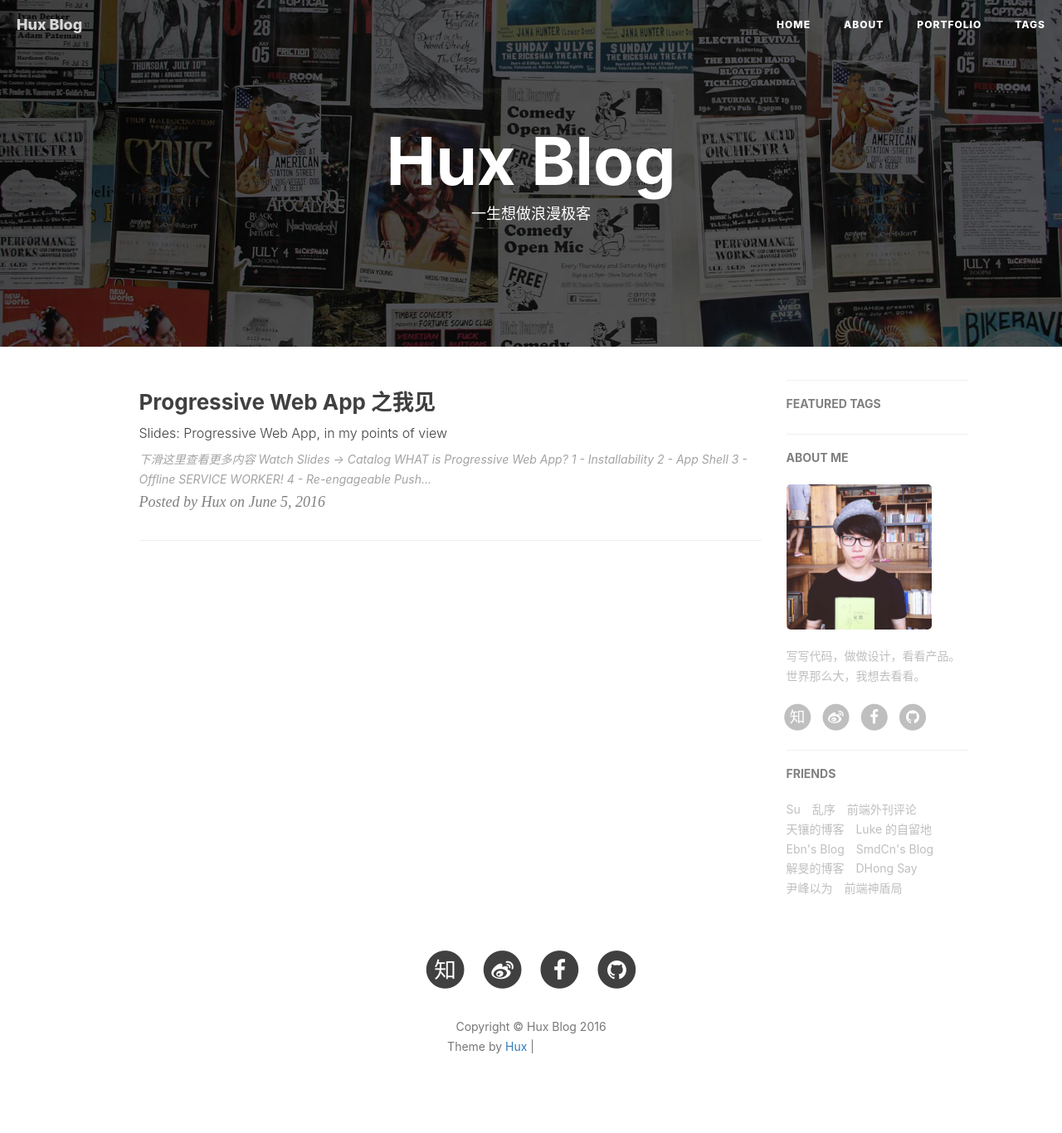
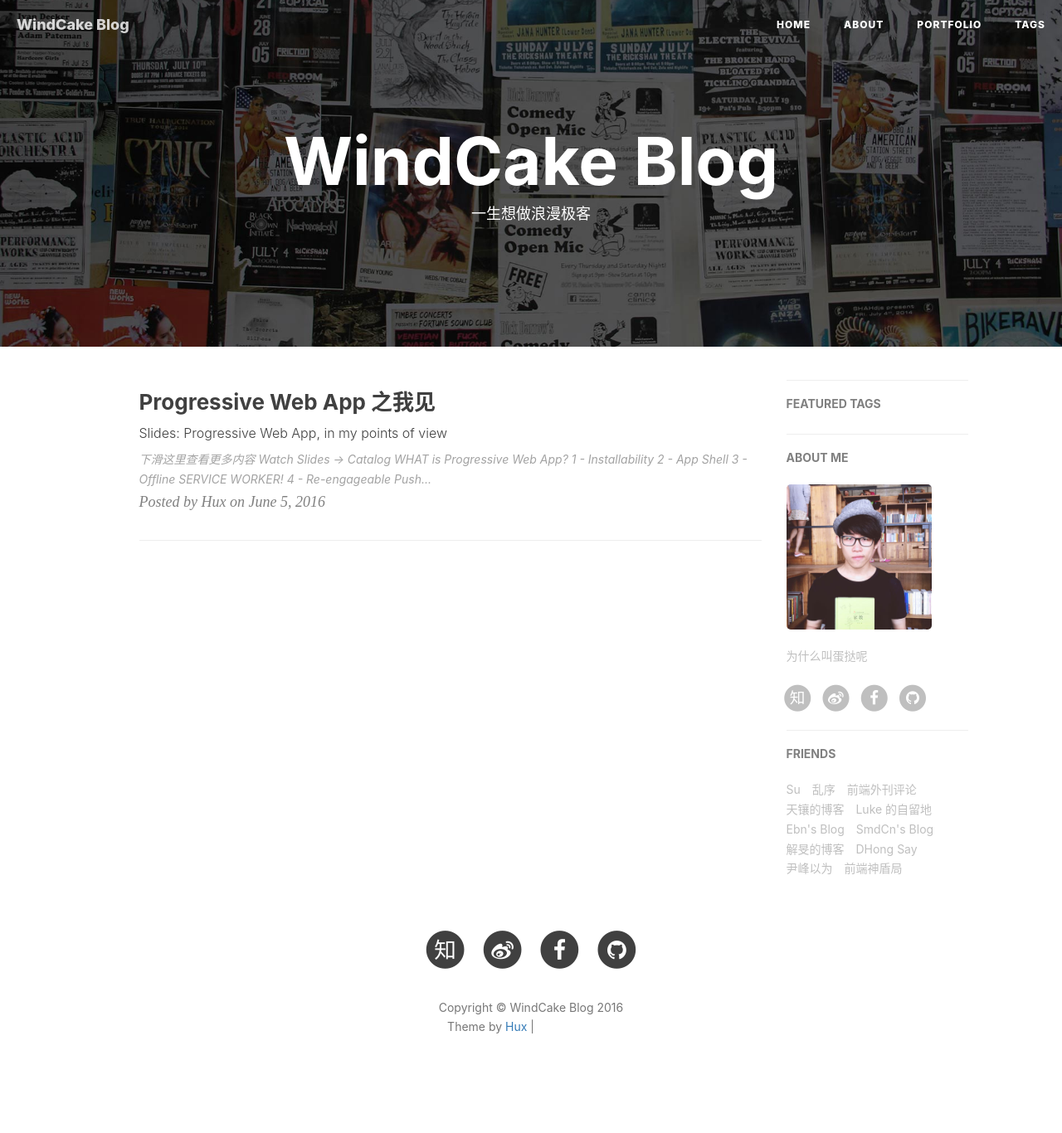
Before and after one commit to windcake/windcake.github.io, a Jekyll site: the page built from index.html, in a window 1280 px wide. Shown: the whole page at 83% size. Built offline with Jekyll 4.4.1, drawn with Linux system fonts in a browser that asks for light colours; nearby versions of some CDN libraries; the list of posts is cut into pages by our own code; comment, search, counter and statistics services are not loaded; after the commit the page ends 1342 px from its top, so only the background shows below that; part of the change alters nothing that is shown; grey boxes are pictures that could not be loaded.

Commit message:
更改部分config
config

```diff
--- a/_config.yml
+++ b/_config.yml
@@ -1,22 +1,22 @@
 # Site settings
-title: Hux Blog
-SEOTitle: 黄玄的博客 | Hux Blog
+title: WindCake Blog
+SEOTitle: 风吹蛋挞 | WindCake Blog
 header-img: img/home-bg.jpg
 email: huxpro@gmail.com
-description: "关于前端与设计、黑客与画家 | 黄玄，Web & Mobile Lover，Front-End Engineer，UX Designer | 这里是 @Hux黄玄 的个人博客，与你一起发现更大的世界。"
-keyword: "黄玄, Hux黄玄, Hux, 鬼栈, huxpro, @huxpro, 黄玄的博客, Hux Blog, 博客, 个人网站, 互联网, 前端, 设计, 产品, 肖玉, Lynn, 肖玉的男朋友"
-url: "http://huangxuan.me"              # your host, for absolute URL
+description: "风吹蛋挞的博客"
+keyword: "风吹蛋挞，写也白写，百度不收录"
+url: "http://windcake.io"              # your host, for absolute URL
 baseurl: ""                             # for example, '/blog' if your blog hosted on 'host/blog'
 
 
 
 # SNS settings
 RSS: false
-weibo_username:     huxpro
-zhihu_username:     huxpro
-github_username:    huxpro
+weibo_username:     WindCake
+zhihu_username:     WindCake
+github_username:    WindCake
 #twitter_username:  huxpro
-facebook_username:  huxpro
+facebook_username:  WindCake
 # linkedin_username:  firstname-lastname-idxxxx
 
 
@@ -51,7 +51,7 @@ kramdown:
 #disqus_username: _your_disqus_short_name_
 
 # Duoshuo settings
-duoshuo_username: huxblog
+duoshuo_username: WindCake
 # Share component is depend on Comment so we can NOT use share only.
 duoshuo_share: true                     # set to false if you want to use Comment without Sharing
 
@@ -63,13 +63,13 @@ duoshuo_share: true                     # set to false if you want to use Commen
 ba_track_id: 4cc1f2d8f3067386cc5cdb626a202900
 # Google Analytics
 ga_track_id: 'UA-49627206-1'            # Format: UA-xxxxxx-xx
-ga_domain: huangxuan.me
+ga_domain: WindCake.io
 
 
 
 # Sidebar settings
 sidebar: true                           # whether or not using Sidebar.
-sidebar-about-description: "写写代码，做做设计，看看产品。世界那么大，我想去看看。"
+sidebar-about-description: "为什么叫蛋挞呢"
 sidebar-avatar: /img/avatar-hux.jpg      # use absolute URL, seeing it's used in both `/` and `/about/`
 
 
```
